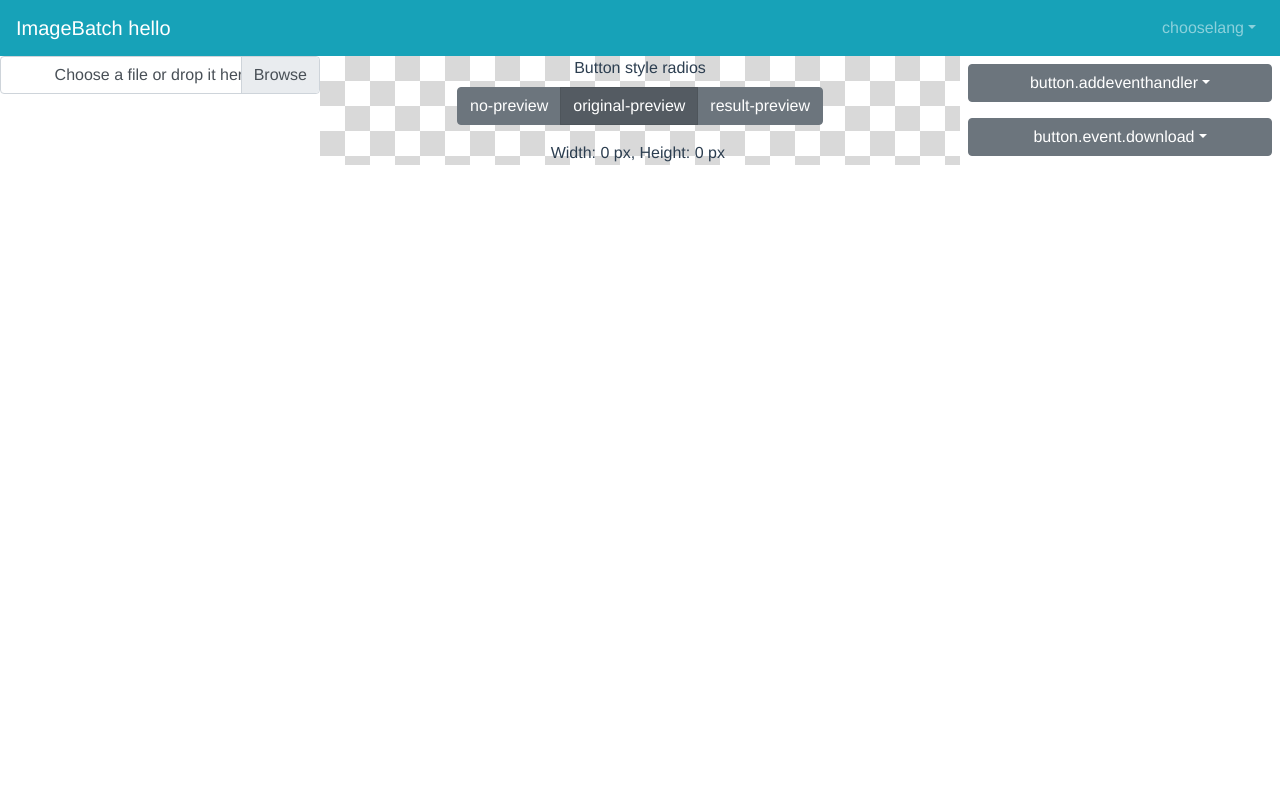
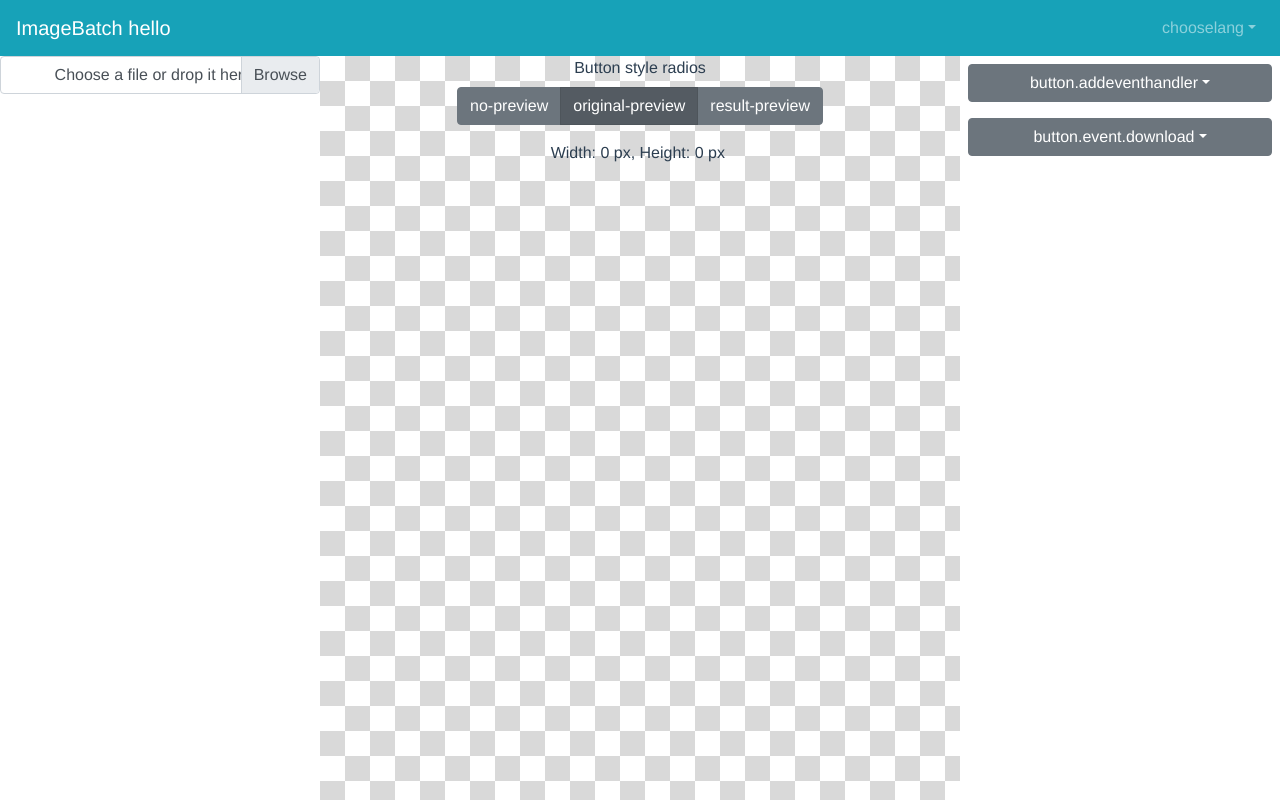
Before and after one commit to olegbarabanov/tinyibp, a Vue app: page / in a window 1280 px wide. Built offline with nearby package versions, Linux system fonts and the light colour scheme.

Commit message:
Зафиксирована высота

```diff
--- a/src/App.vue
+++ b/src/App.vue
@@ -28,7 +28,7 @@
           </b-navbar>
         </b-col>
       </b-row>
-      <b-row align-v="stretch" no-gutters>
+      <b-row align-v="stretch" no-gutters class="flex-grow-1">
         <b-col md="3">
           <append-file></append-file>
         </b-col>
--- a/src/components/PreviewCanvas.vue
+++ b/src/components/PreviewCanvas.vue
@@ -1,5 +1,5 @@
 <template>
-  <div class="preview">
+  <div class="preview h-100">
     <b-form-group label="Button style radios" v-slot="{ ariaDescribedby }">
       <b-form-radio-group
         id="btn-radios-1"
```
